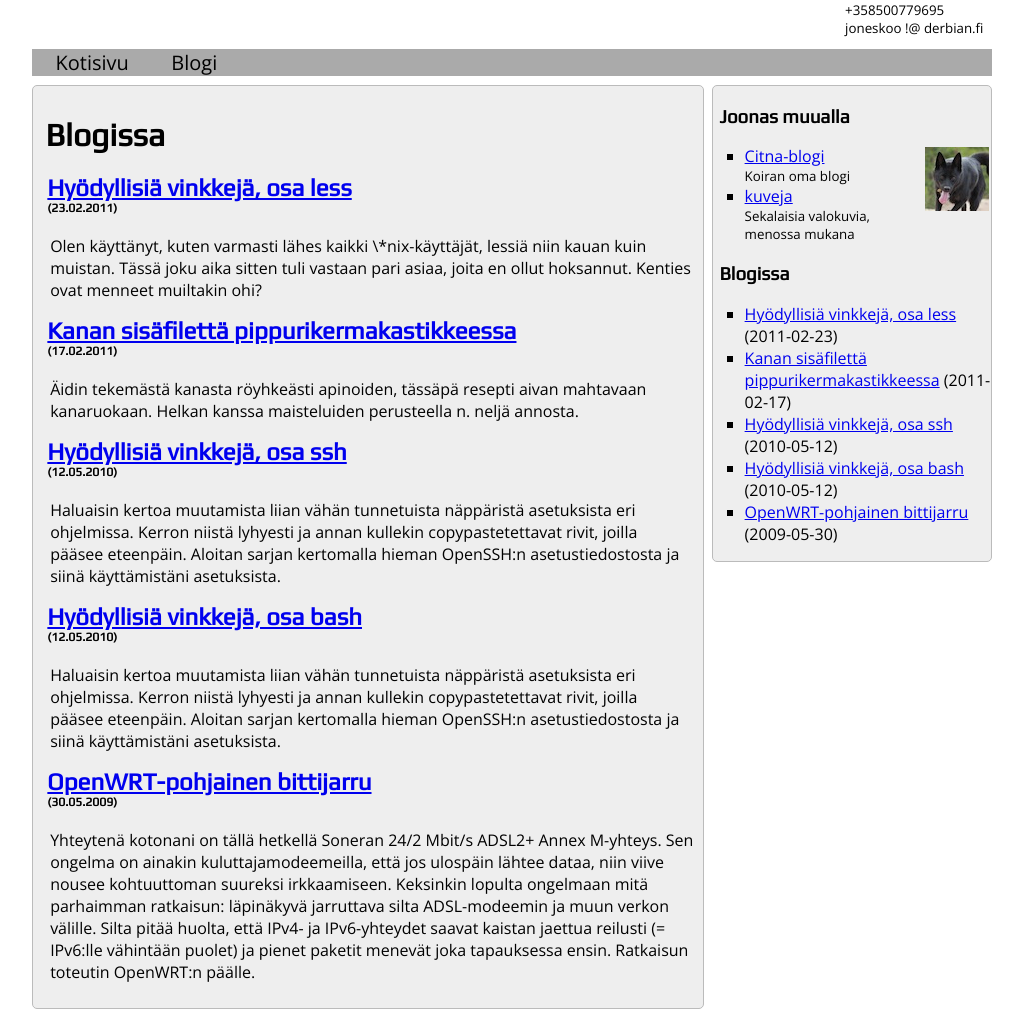
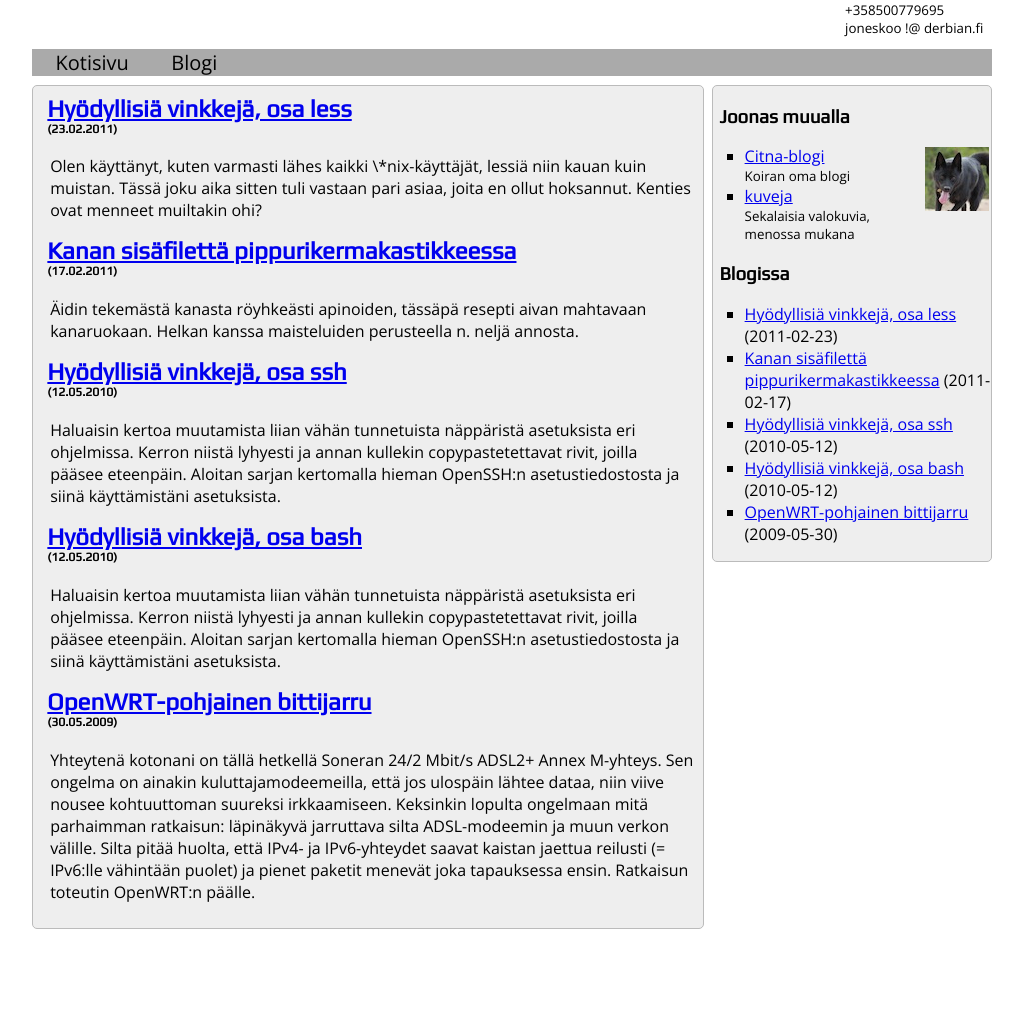
Before and after one commit to joneskoo/joneskoo.yx.fi, a Jekyll site: the page built from blog.html, in a window 1280 px wide, cut to the strip 149-1174 px from the top of the page. Shown: the whole strip, without its empty margins (128-1151 px from the left). Built offline with Jekyll 4.4.1, drawn with Linux system fonts in a browser that asks for light colours; after the commit the page ends 1094 px from its top, so only the background shows below that.

Commit message:
Blogiotsikko pois

```diff
--- a/blog.html
+++ b/blog.html
@@ -30,7 +30,6 @@ title: Joonas Kuorilehto – kotisivu
 <!-- Pääsisältö -->
 <div id="laatikot">
   <div id="blogitekstit" class="laatikko">
-    <h1>Blogissa</h1>
     {% for post in site.posts %}
     <h2><a href="{{ post.url }}">{{ post.title }}</a> <span class="pub_date">({{ post.date | date:"%d.%m.%Y" }})</span></h2>
     <p class="excerpt">{{ post.excerpt }}</p>
```
